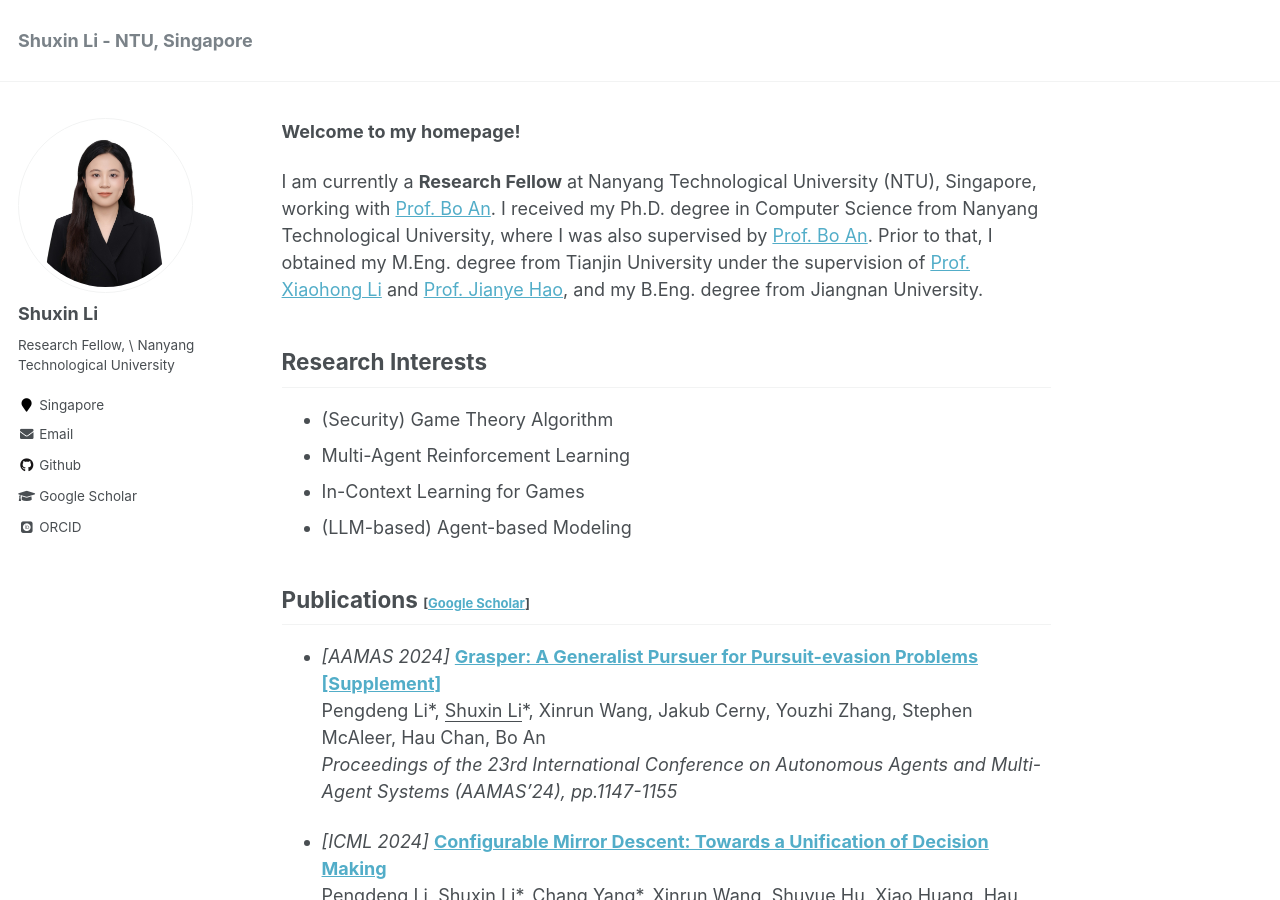
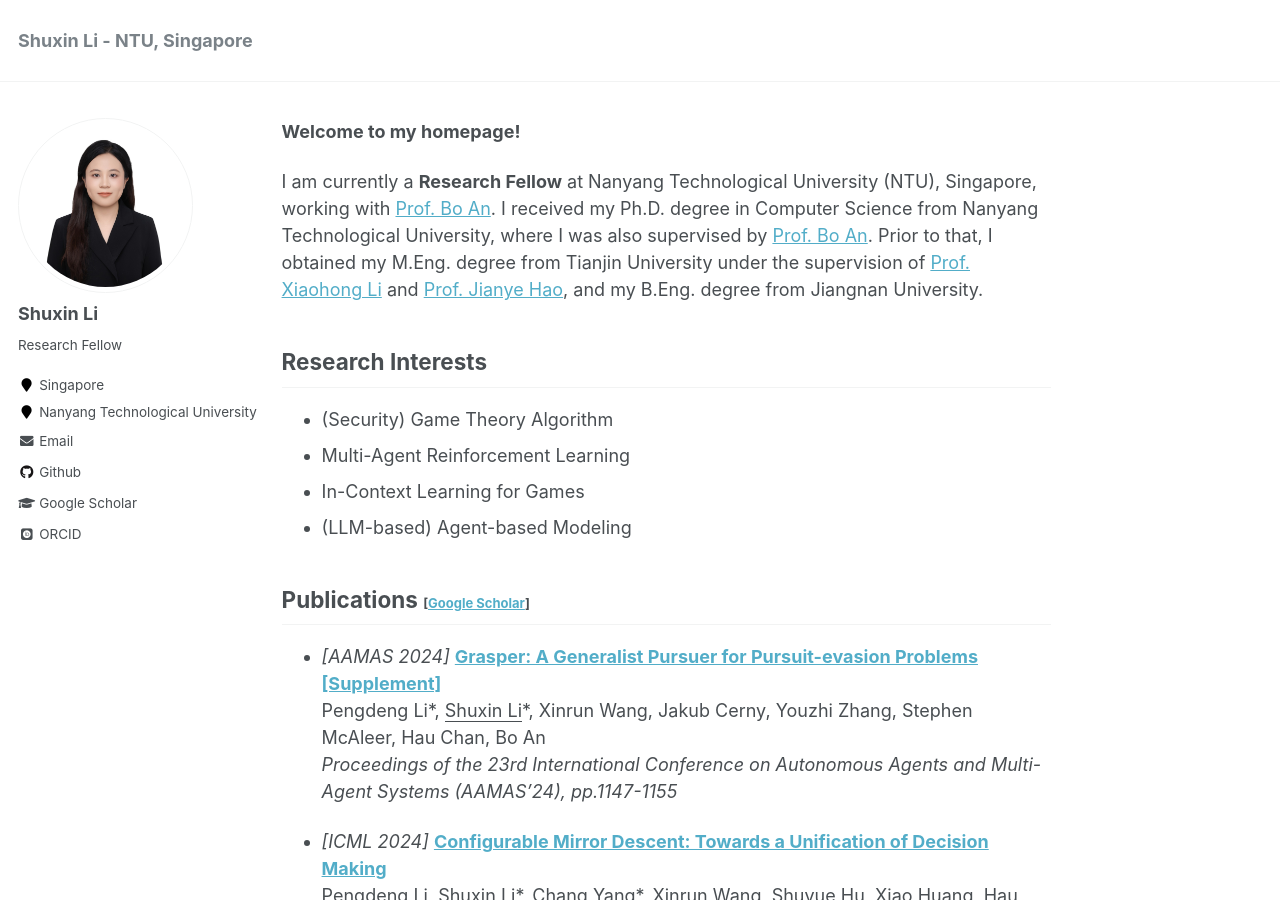
Before and after one commit to ShuxinLi-Info/ShuxinLi-Info.github.io, a Jekyll site: the page built from _pages/about.md, in a window 1280 px wide and 900 px high. Built offline with Jekyll 4.4.1, drawn with Linux system fonts in a browser that asks for light colours; some web fonts are replaced.

```diff
--- a/_config.yml
+++ b/_config.yml
@@ -82,9 +82,9 @@ analytics:
 author:
   name             : "Shuxin Li"
   avatar           : "202506-square-2.JPG"
-  bio              : "Research Fellow, \\ Nanyang Technological University"
+  bio              : "Research Fellow"
   location         : "Singapore"
-  employer         :
+  employer         : "Nanyang Technological University"
   pubmed           :
   googlescholar    : "https://scholar.google.com/citations?user=bSksaBYAAAAJ&hl=zh-CN"
   email            : "shuxin001@ntu.edu.sg"
```
